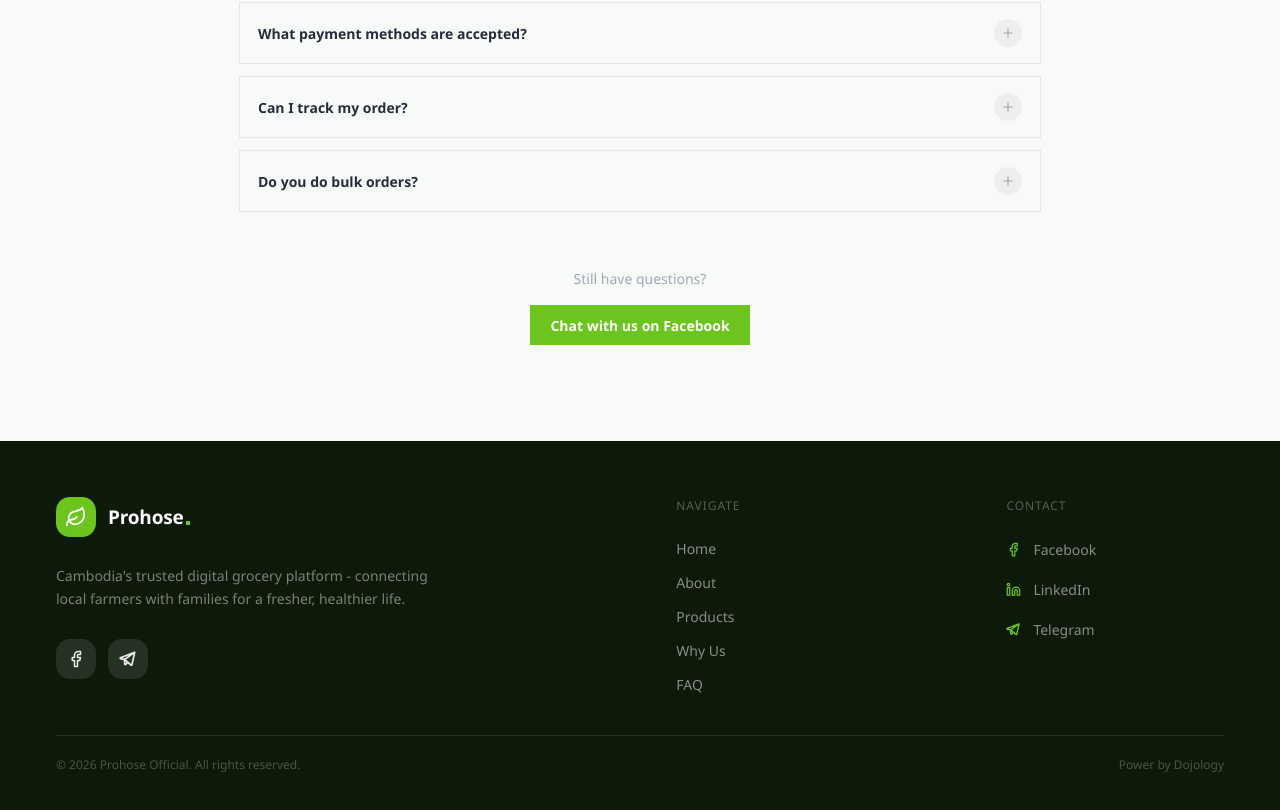
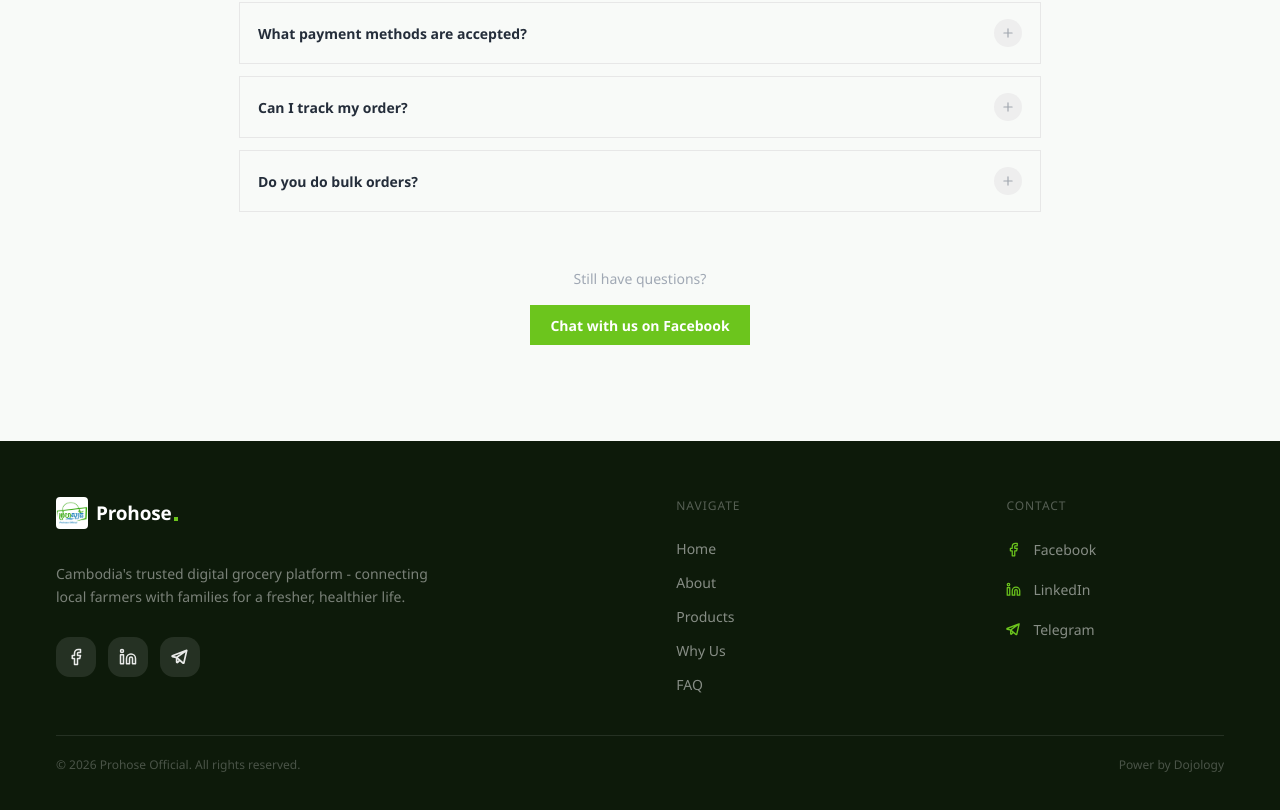
Before and after one commit to DojologyEngineering/prohorse_landing_page, a Next.js app: page / in a window 1280 px wide. Shown: the part 6354-7164 px from the top of the page. Built offline with nearby package versions, Linux system fonts and the light colour scheme.

Commit message:
change icon image

```diff
--- a/components/footer.tsx
+++ b/components/footer.tsx
@@ -1,9 +1,7 @@
 import type { FooterContent } from "@/lib/types";
-import { FiFacebook, FiGlobe, FiLinkedin  } from "react-icons/fi";
+import Image from "next/image";
+import { FiFacebook, FiLinkedin  } from "react-icons/fi";
 import { PiTelegramLogoBold } from "react-icons/pi";
-import { GrLocation } from "react-icons/gr";
-import { LuLeaf } from "react-icons/lu";
-import { link } from "fs";
 
 type FooterProps = {
   data: FooterContent;
@@ -14,6 +12,7 @@ const CONTACT_ICON_CLASS = "h-[15px] w-[15px]";
 
 const socialIconMap = {
   facebook: FiFacebook,
+  linkedin: FiLinkedin,
   telegram: PiTelegramLogoBold,
 } as const;
 
@@ -31,10 +30,8 @@ export function Footer({ data }: FooterProps) {
       <div className="mx-auto w-full px-6 md:px-14 pb-5 pt-14">
         <div className="grid gap-10 md:grid-cols-[1.6fr_0.8fr_0.6fr]">
           <section>
-            <a className="inline-flex items-center gap-3" href="#">
-              <span className="inline-flex h-10 w-10 items-center justify-center rounded-xl bg-brand-green text-brand-black">
-                <LuLeaf className="h-5.5 w-5.5 text-white" />
-              </span>
+            <a className="inline-flex items-center gap-2" href="#">
+              <Image src="/1logo.svg" alt="Prohose logo" width={32} height={32} />
               <span className="inline-flex items-end gap-0.5 text-[19px] font-black leading-none tracking-[-0.01em]">
                 <span>{brandLabel}</span>
                 <span className="mb-0.5 inline-block h-1 w-1 bg-brand-green" />
--- a/lib/content.ts
+++ b/lib/content.ts
@@ -162,6 +162,7 @@ export const content: SiteContent = {
     ],
     socials: [
       { icon: "facebook", label: "Facebook", href: "https://facebook.com/ProhoseOfficial" },
+      { icon: "linkedin", label: "LinkedIn", href: "https://www.linkedin.com/company/prohose-official" },
       { icon: "telegram", label: "Telegram", href: "https://t.me/prohoseofficialsafetyfood" },
     ],
     contacts: [
--- a/lib/types.ts
+++ b/lib/types.ts
@@ -100,7 +100,7 @@ export type FooterContent = {
   contactTitle: string;
   links: LinkItem[];
   socials: Array<{
-    icon: "facebook" | "telegram";
+    icon: "facebook" | "linkedin" | "telegram";
     label: string;
     href: string;
   }>;
```
